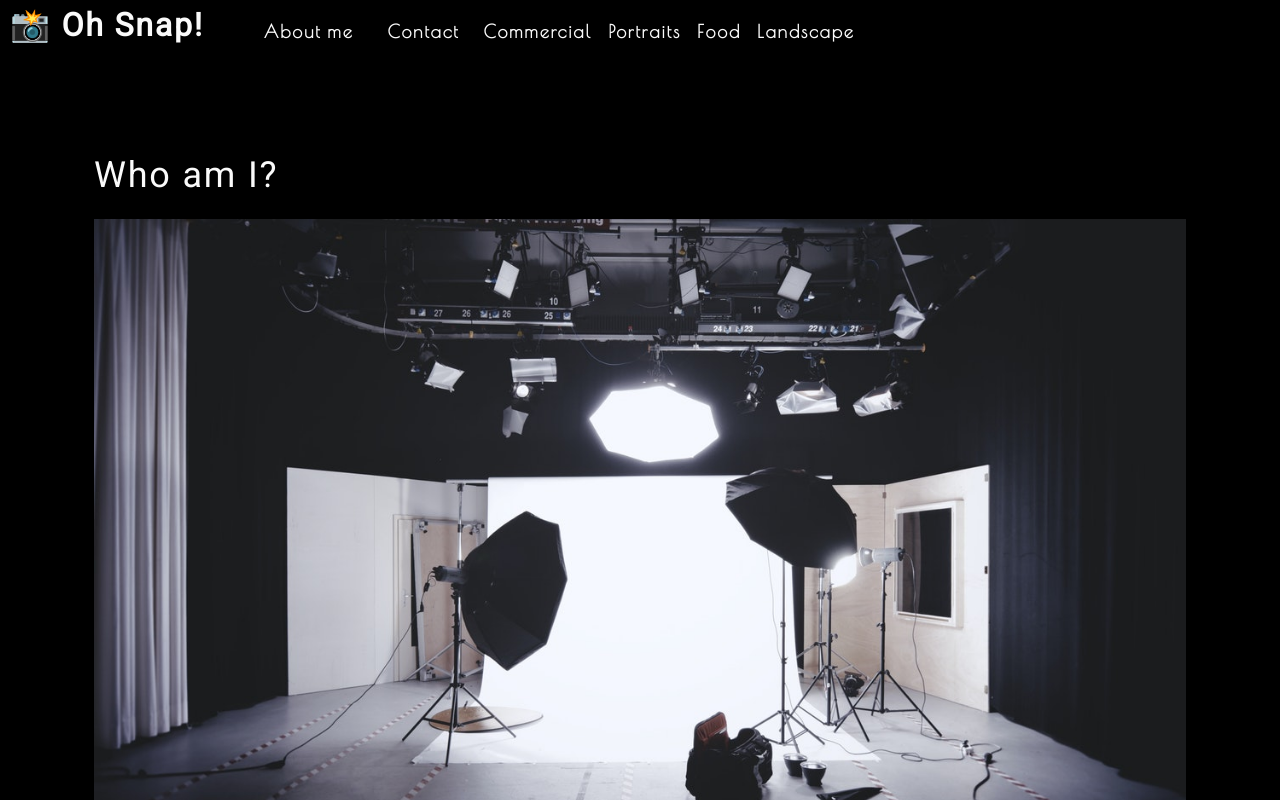
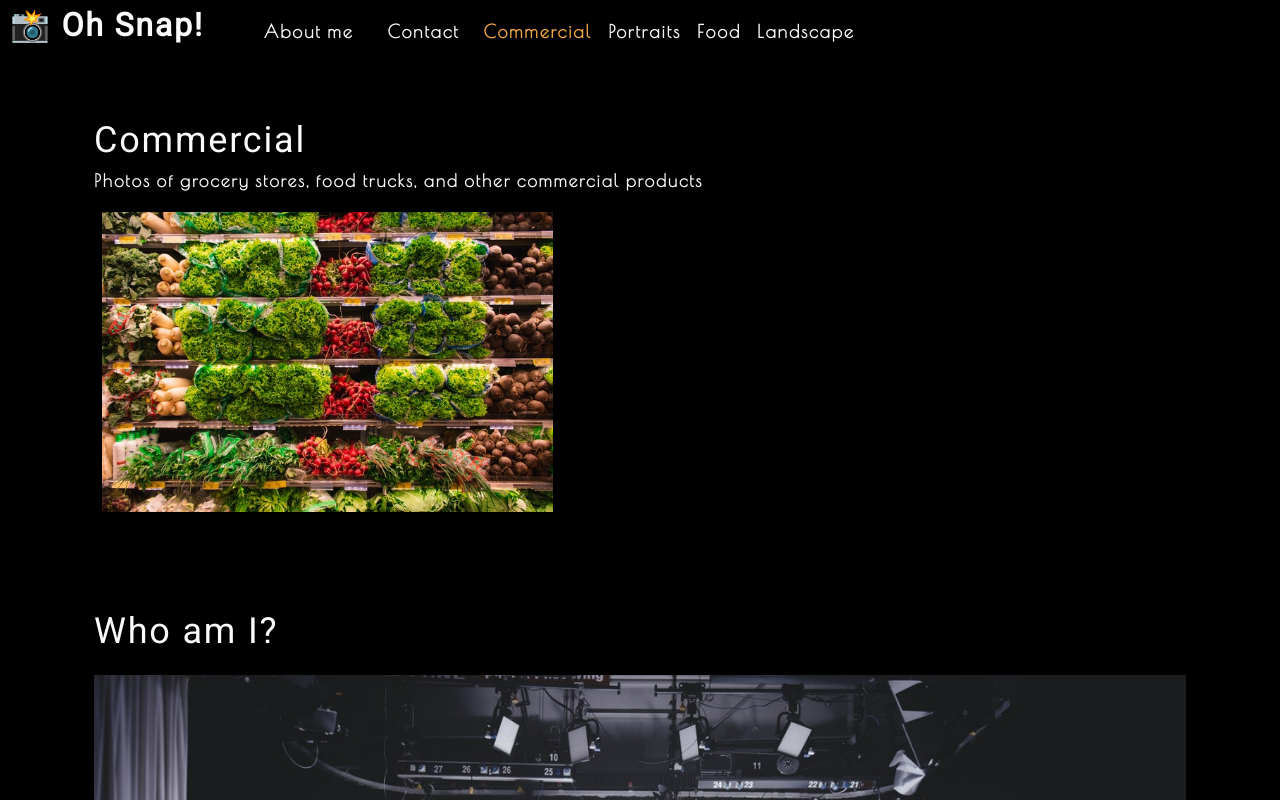
Before and after one commit to jbrister71/photo-port, a React (Create React App) app: page / in a window 1280 px wide. Shown: the top 800 px of the page. Built offline with nearby package versions, Linux system fonts and the light colour scheme.

Commit message:
added gallery and tracking nav elements

```diff
--- a/src/App.js
+++ b/src/App.js
@@ -1,13 +1,26 @@
-import React from 'react';
+import React, { useState } from 'react';
 import Nav from './components/Nav';
 import About from './components/About';
+import Gallery from './components/Gallery';
 
 function App() {
+  const [categories] = useState([
+    { name: 'commercial', description: 'Photos of gracery stores, food trucks, and other commercial projects' },
+    { name: 'portraits', description: 'Portraits of people in my life' },
+    { name: 'food', description: 'Delicious delicacies' },
+    { name: 'landscape', description: 'Fields, farmhouses, waterfalls, and the beauty of nature' }
+  ]);
+
+  const [currentCategory, setCurrentCategory] = useState(categories[0]);
+
 
   return (
     <div>
-      <Nav />
+      <Nav categories={categories}
+        setCurrentCategory={setCurrentCategory}
+        currentCategory={currentCategory} />
       <main>
+        <Gallery></Gallery>
           <About />
       </main>
     </div>
--- /dev/null
+++ b/src/components/Gallery/index.js
@@ -0,0 +1,21 @@
+import React from 'react';
+import { capitalizeFirstLetter } from '../../utils/helpers';
+import photo from '../../assets/small/commercial/0.jpg';
+
+function Gallery(props) {
+    const currentCategory = {
+        name: 'commercial',
+        description: "Photos of grocery stores, food trucks, and other commercial products"
+    }
+    return (
+        <section>
+            <h1>{capitalizeFirstLetter(currentCategory.name)}</h1>
+            <p>{currentCategory.description}</p>
+            <div>
+                <img src={photo} alt="Commercial Example" className='img-thumbnail mx-1' />
+            </div>
+        </section>
+    );
+}
+
+export default Gallery;
--- a/src/components/Nav/index.js
+++ b/src/components/Nav/index.js
@@ -1,17 +1,17 @@
-import React from "react";
+import React, { useEffect } from "react";
 import { capitalizeFirstLetter } from "../../utils/helpers";
 
-function Nav() {
-  const  categories = [
-    { name: 'commercial', description: 'Photos of grocery stores, food trucks, and other commercial projects' },
-    { name: 'portraits', description: 'Portraits of people in my life' },
-    { name: 'food', description: 'Delicious delicacies' },
-    { name: 'landscape', description: 'Fields, farmhouses, waterfalls, and the beauty of nature' }
-  ];
+function Nav(props) {
 
-  const handleClick = () => {
-    console.log("click handled")
-  }
+  const {
+    categories = [],
+    setCurrentCategory,
+    currentCategory
+  } = props;
+
+  useEffect(() => {
+    document.title = capitalizeFirstLetter(currentCategory.name);
+  }, [currentCategory]);
 
   return (
     <header data-testid="header" className="flex-row px-1">
@@ -23,19 +23,21 @@
       <nav>
         <ul className="flex-row">
           <li className="mx-2">
-            <a data-testid="about" href="#about" onClick={() => handleClick()}>
+            <a data-testid="about" href="#about">
               About me
             </a>
           </li>
-          <li className={"mx-2"}>
-            <span onClick={() => handleClick()}>
+          <li className="mx-2">
+            <span>
               Contact
             </span>
           </li>
           {
             categories.map((category) => (
-              <li className="mx-1" key={category.name} >
-                <span onClick={() => { handleClick(); }}>
+              <li className={`mx-1 ${currentCategory.name === category.name && 'navActive'}`} key={category.name} >
+                <span onClick={() => {
+                    setCurrentCategory(category);
+                 }}>
                  {capitalizeFirstLetter(category.name)}
                 </span>
               </li>
```
